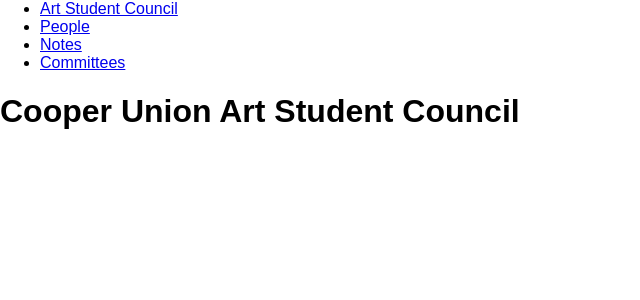
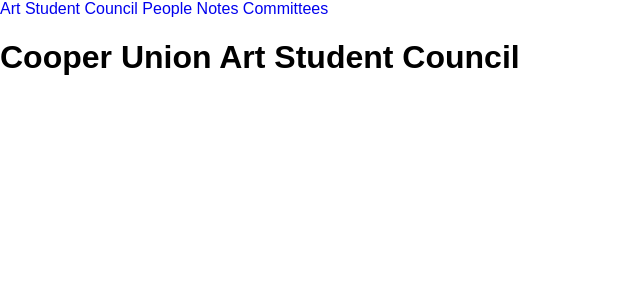
Before and after one commit to CooperASC/cooperasc.github.com, a Jekyll site: the page built from index.md, in a window 1280 px wide. Shown: the top 300 px of the page, without its empty margins (0-640 px from the left). Built offline with Jekyll 4.4.1, drawn with Linux system fonts in a browser that asks for light colours.

Commit message:
working on top nav

```diff
--- a/_includes/nav.html
+++ b/_includes/nav.html
@@ -1,4 +1,4 @@
-<nav>
+<nav id="top">
 	<ul>
 		<li><a href="/{{ site.baseurl }}">Art Student Council</a></li>
 		<li><a href="/people/"{% if page.url contains '/people/' %} class="active"{% endif %}>People</a></li>
--- a/css/style.css
+++ b/css/style.css
@@ -374,9 +374,26 @@
     border-spacing: 0;
 }
 
+/* COOPER ASC STYLES */
+
+nav ul {
+  list-style-type:none;
+  margin:0;
+  padding:0;
+}
+
+nav a:link, nav a:visited {
+  text-decoration:none;
+}
+
+nav#top li {
+  display:inline-block;
+}
+
 .active {
 	opacity:.5;
 }
+
 nav#people ul {
 	margin:0;
 	padding:0;
```
